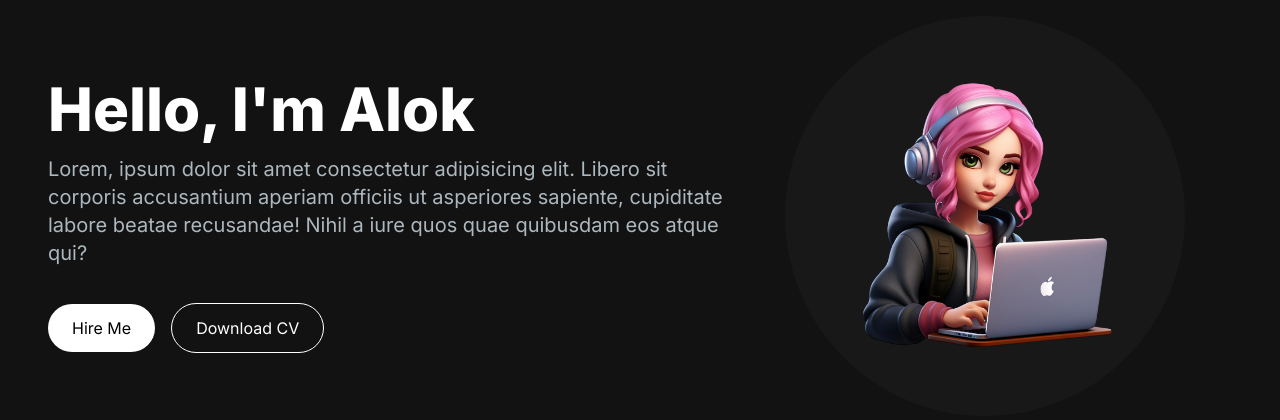
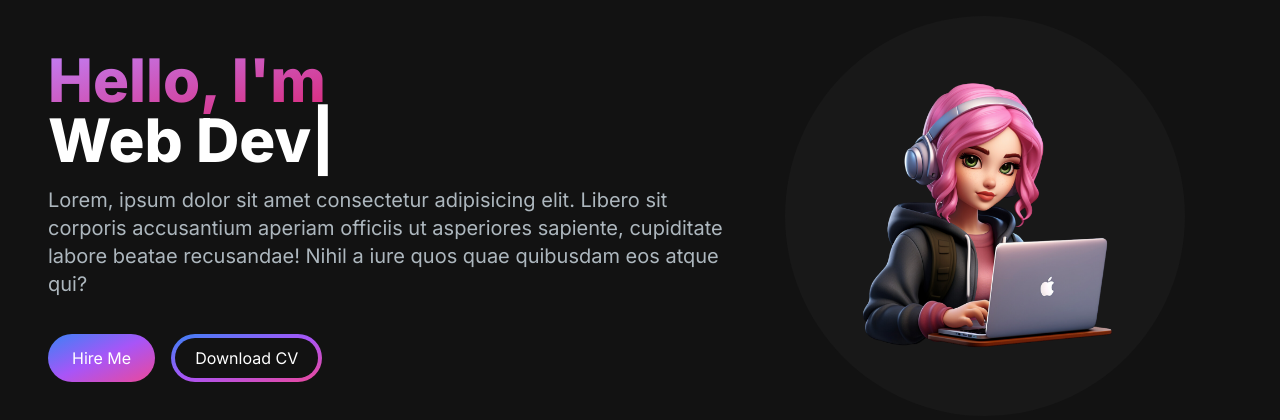
Before and after one commit to AlokPrasanna/portfolio_website, a Next.js app: page / in a window 1280 px wide. Shown: the top 420 px of the page. Built offline with nearby package versions, Linux system fonts and the light colour scheme.

Commit message:
Added styles for HeroSection component

```diff
--- a/src/app/Components/HeroSection.jsx
+++ b/src/app/Components/HeroSection.jsx
@@ -1,27 +1,45 @@
+"use client";
 import React from 'react';
 import Image from 'next/image';
-
+import { TypeAnimation } from 'react-type-animation';
 
 const HeroSection = () => {
   return (
     <div>
       <section>
-        <div className='grid grid-cols-1 lg:grid-cols-12'>
-            <div className='col-span-7 place-self-center'>
-                <h1 className='text-white mb-4 text-4xl lg:text-6xl font-extrabold'>Hello, I'm Alok</h1>
-                <p className='text-[#ADB7BE] text-lg lg:text-xl mb-6'>
+        <div className='grid grid-cols-1 sm:grid-cols-12'>
+            <div className='col-span-7 place-self-center text-center sm:text-left'>
+                <h1 className='text-white mb-4 text-4xl sm:text-5xl lg:text-6xl font-extrabold'>
+                    <span className='text-transparent bg-clip-text bg-gradient-to-br from-purple-400 to-pink-600'>
+                        Hello, I'm{" "}
+                    </span><br />
+                    <TypeAnimation
+                        sequence={[
+                            'Alok',
+                            1000,
+                            'Web Developer',
+                            1000
+                        ]}
+                        wrapper="span"
+                        speed={50}
+                        repeat={Infinity}
+                    />
+                </h1>
+                <p className='text-[#ADB7BE] text-base sm:text-lg lg:text-xl mb-6'>
                     Lorem, ipsum dolor sit amet consectetur adipisicing elit. Libero sit corporis accusantium aperiam officiis ut asperiores sapiente, cupiditate labore beatae recusandae! Nihil a iure quos quae quibusdam eos atque qui?
                 </p>
                 <div>
-                    <button className='px-6 py-3 rounded-full mr-4 bg-white hover:bg-slate-200'>Hire Me</button>
-                    <button className='px-6 py-3 rounded-full bg-transparent hover:bg-slate-800 text-white border border-white mt-3'>Download CV</button>
+                    <button className='px-6 py-3 w-full sm:w-fit rounded-full text-white mr-4 bg-gradient-to-br from-blue-500 via-purple-500 to-pink-500 hover:bg-slate-200'>Hire Me</button>
+                    <button className='px-1 py-1 w-full sm:w-fit rounded-full bg-gradient-to-br from-blue-500 via-purple-500 to-pink-500 hover:bg-slate-800 text-white mt-3'>
+                        <span className='block  bg-[#121212]  hover:bg-slate-800 rounded-full px-5 py-2'>Download CV</span>
+                    </button>
                 </div>
             </div>
             <div className='col-span-5 place-self-center mt-4 lg:mt-0'>
                 <div className='rounded-full bg-[#181818] w-[250px] h-[250px] lg:w-[400px] lg:h-[400px] relative'>
                     <Image src='/Images/hero-image.png'
                         alt='hero image'
-                        className='absolute transform -translate-x-1/2 -translate-y-1/2 top-1/2 left-1/2  '
+                        className='absolute transform -translate-x-1/2 -translate-y-1/2 top-1/2 left-1/2'
                         width={300}
                         height={300}
                     />
```
Also changed, not shown: package.json (+5 -4 lines), 1 other file (tests, documents, lock files or other folders).
